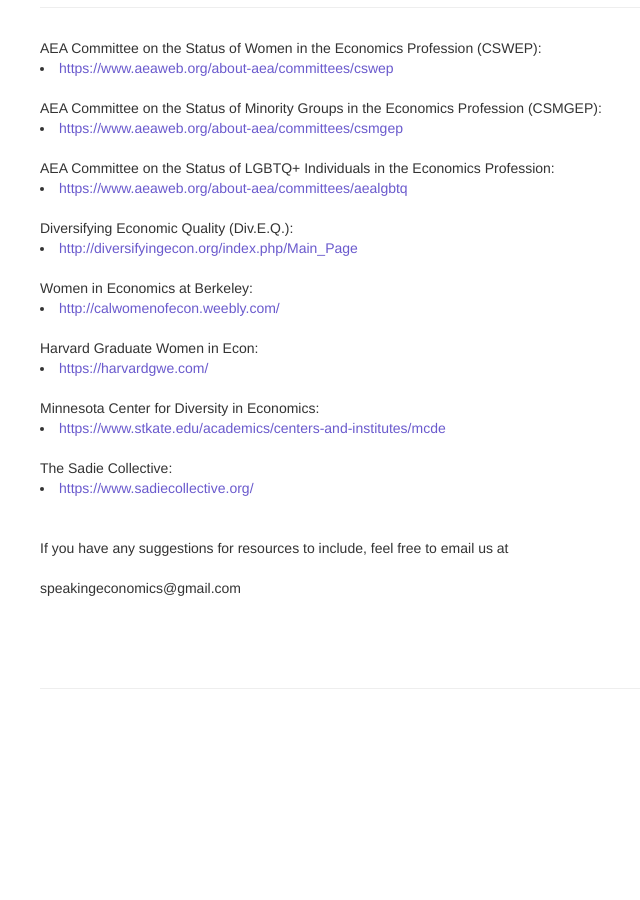
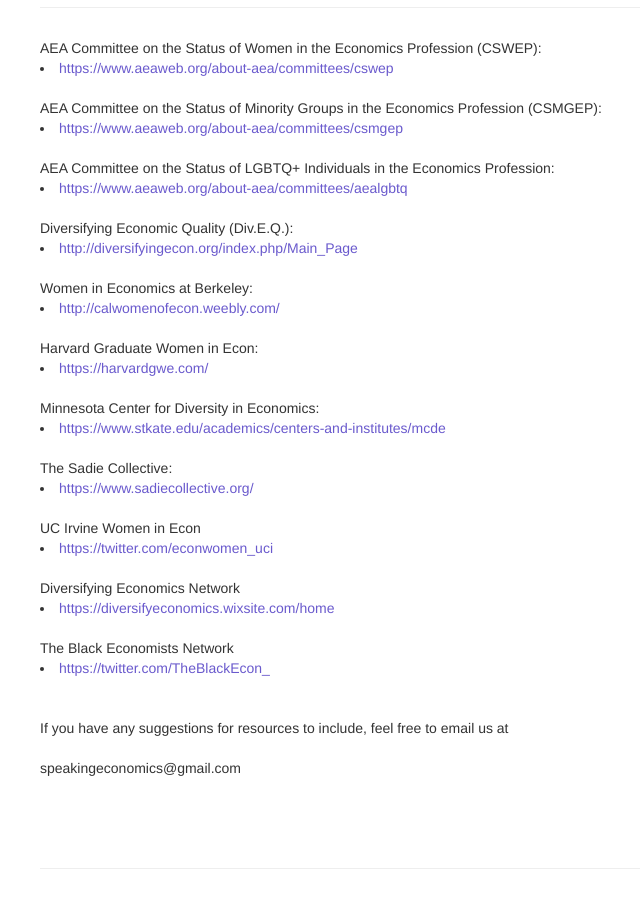
Before and after one commit to aponce6/Diversity-in-Cornell-Economics.github.io, a Jekyll site: the page built from pages/resources.md, in a window 1280 px wide and 900 px high, scrolled down 4746 px. Shown: the whole window, without its empty margins (250-890 px from the left). Built offline with Jekyll 4.4.1, drawn with Linux system fonts in a browser that asks for light colours; our own code applies the rules of GitHub Pages for plain Markdown files; before the commit the page ends 5466 px from its top, so only the background shows below that.

Commit message:
update resources

```diff
--- a/pages/resources.md
+++ b/pages/resources.md
@@ -244,6 +244,18 @@ Minnesota Center for Diversity in Economics:
 The Sadie Collective:
 <li><a href="https://www.sadiecollective.org/">https://www.sadiecollective.org/</a></li>
 
+<br/>
+UC Irvine Women in Econ
+<li><a href="https://twitter.com/econwomen_uci">https://twitter.com/econwomen_uci</a></li>
+
+<br/>
+Diversifying Economics Network
+<li><a href="https://diversifyeconomics.wixsite.com/home">https://diversifyeconomics.wixsite.com/home</a></li>
+
+<br/>
+The Black Economists Network
+<li><a href="https://twitter.com/TheBlackEcon_">https://twitter.com/TheBlackEcon_</a></li>
+
 
     <br/>
     <br/>
```
Also changed, not shown: 1 other file.
